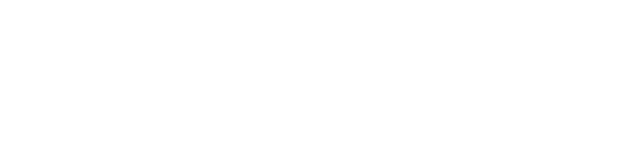
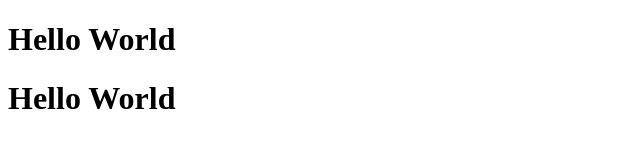
Before and after one commit to myamaan/font-sizes, a plain HTML site: page index.html in a window 1280 px wide. Shown: the whole page, without its empty margins (0-640 px from the left). Drawn offline with Linux system fonts and the light colour scheme.

Commit message:
headings added

```diff
--- a/index.html
+++ b/index.html
@@ -7,6 +7,7 @@
     <link rel="stylesheet" href="./style.css">
 </head>
 <body>
-
+    <h1 class="head-1">Hello World</h1>
+    <h1 class="head-2">Hello World</h1>
 </body>
 </html>
```
